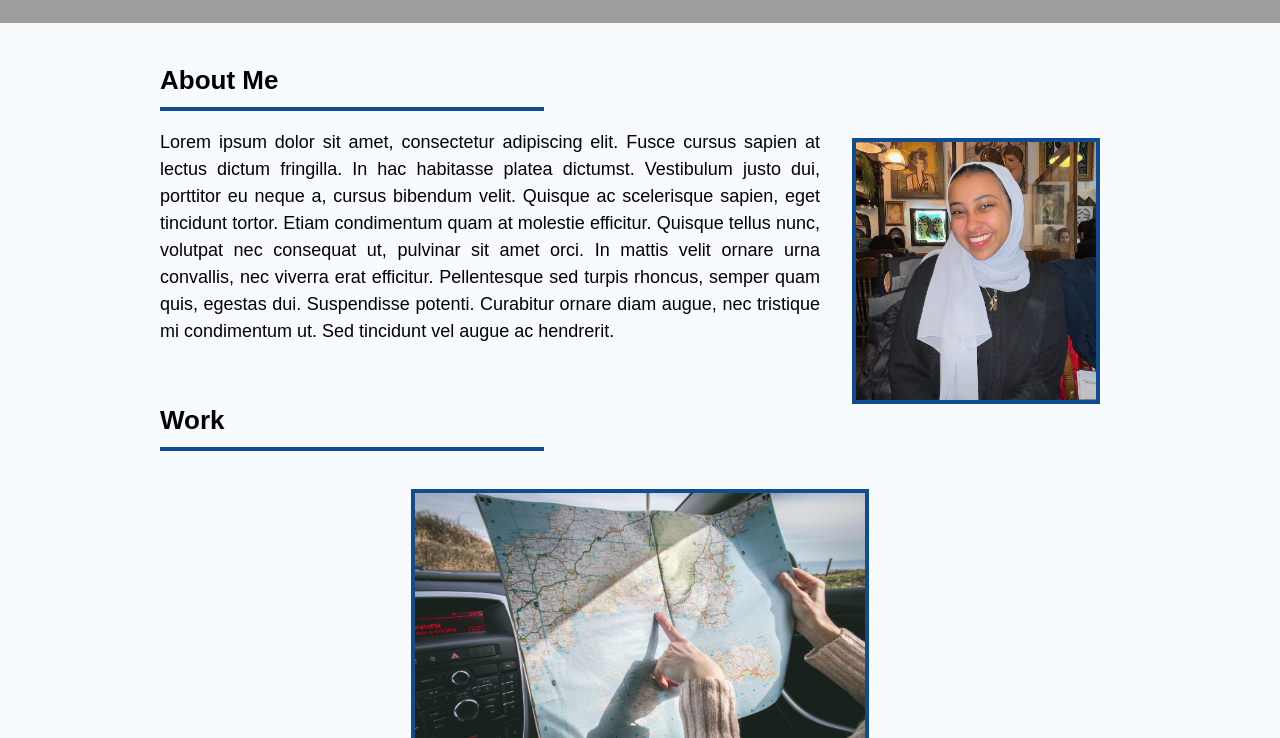
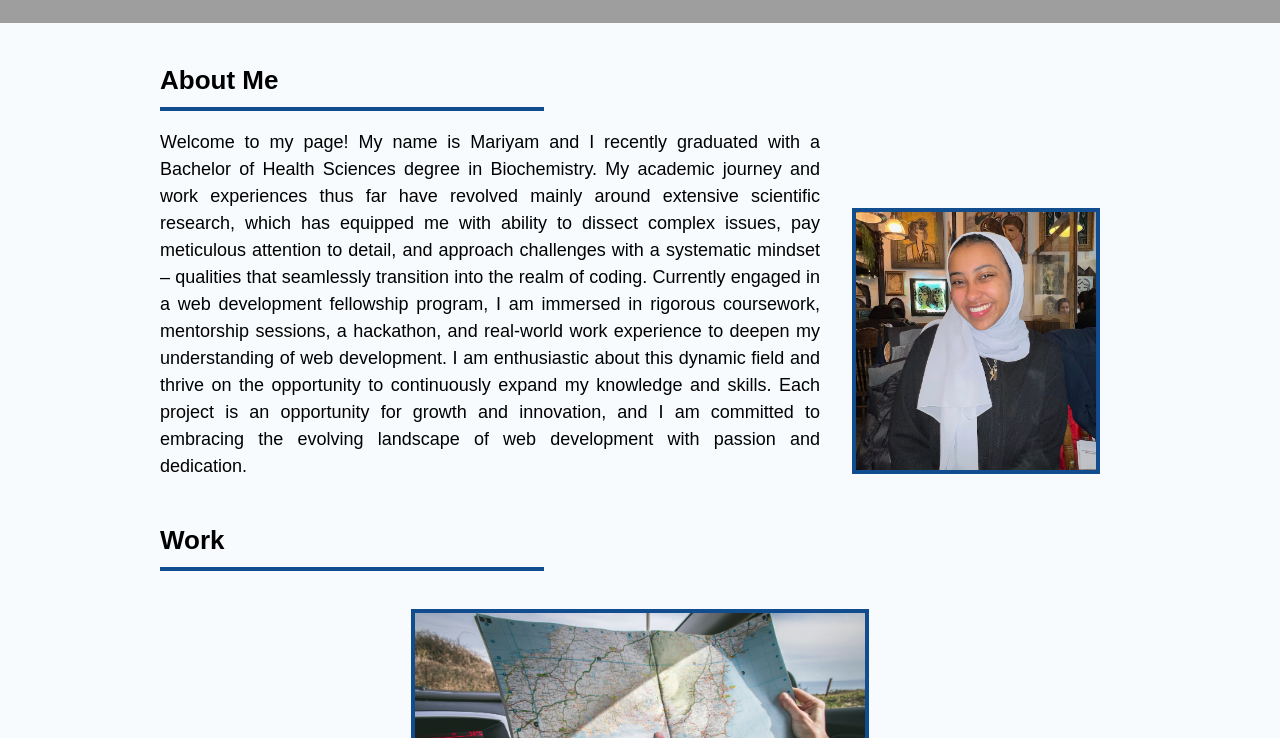
Before and after one commit to mariyam-nm/web_dev_portfolio, a plain HTML site: page index.html in a window 1280 px wide. Shown: the part 520-1258 px from the top of the page. Drawn offline with Linux system fonts and the light colour scheme; grey boxes are pictures that could not be loaded.

Commit message:
changes to portfolio text and README file

```diff
--- a/assets/portfolio_css_js_files/styles.css
+++ b/assets/portfolio_css_js_files/styles.css
@@ -76,17 +76,17 @@ hr {
 }
 
 #contactme {
-    margin-top: -100px;
+    margin-top: -110px;
 }
 
 #work {
-    margin-top: -20px;
+    margin-top: -35px;
 }
 
 .aboutme-image img {
     width: 240px;
     float: right;
-    margin-top: -225px;
+    margin-top: -290px;
     margin-right: 20px;
     border: 4px solid #114d8e;
 }
--- a/index.html
+++ b/index.html
@@ -31,7 +31,7 @@
         <h2>About Me</h2>
         <hr>
         <div class="text-container">
-        <p> Lorem ipsum dolor sit amet, consectetur adipiscing elit. Fusce cursus sapien at lectus dictum fringilla. In hac habitasse platea dictumst. Vestibulum justo dui, porttitor eu neque a, cursus bibendum velit. Quisque ac scelerisque sapien, eget tincidunt tortor. Etiam condimentum quam at molestie efficitur. Quisque tellus nunc, volutpat nec consequat ut, pulvinar sit amet orci. In mattis velit ornare urna convallis, nec viverra erat efficitur. Pellentesque sed turpis rhoncus, semper quam quis, egestas dui. Suspendisse potenti. Curabitur ornare diam augue, nec tristique mi condimentum ut. Sed tincidunt vel augue ac hendrerit.</p>
+        <p> Welcome to my page! My name is Mariyam and I recently graduated with a Bachelor of Health Sciences degree in Biochemistry. My academic journey and work experiences thus far have revolved mainly around extensive scientific research, which has equipped me with ability to dissect complex issues, pay meticulous attention to detail, and approach challenges with a systematic mindset – qualities that seamlessly transition into the realm of coding. Currently engaged in a web development fellowship program, I am immersed in rigorous coursework, mentorship sessions, a hackathon, and real-world work experience to deepen my understanding of web development. I am enthusiastic about this dynamic field and thrive on the opportunity to continuously expand my knowledge and skills. Each project is an opportunity for growth and innovation, and I am committed to embracing the evolving landscape of web development with passion and dedication.</p>
         </div>
         <div class="aboutme-image">
             <img src="assets/images/for_website.JPG" alt="A picture of me">
@@ -100,7 +100,7 @@
             </div>
             <div class="contact-info">
                 <ul>
-                    <p class="small-text">Phone: <a href="#">222.222.2222</a></p>
+                    <p class="small-text">Phone: <a href="#">(647) 915-7581</a></p>
                     <p class="small-text">Email: <a href="#">mariyammohammed11@gmail.com</a></p>
                     <p class="small-text">Github: <a href="#">mariyam-nm</a></p>
                 </ul>
```
Also changed, not shown: 1 other file.
